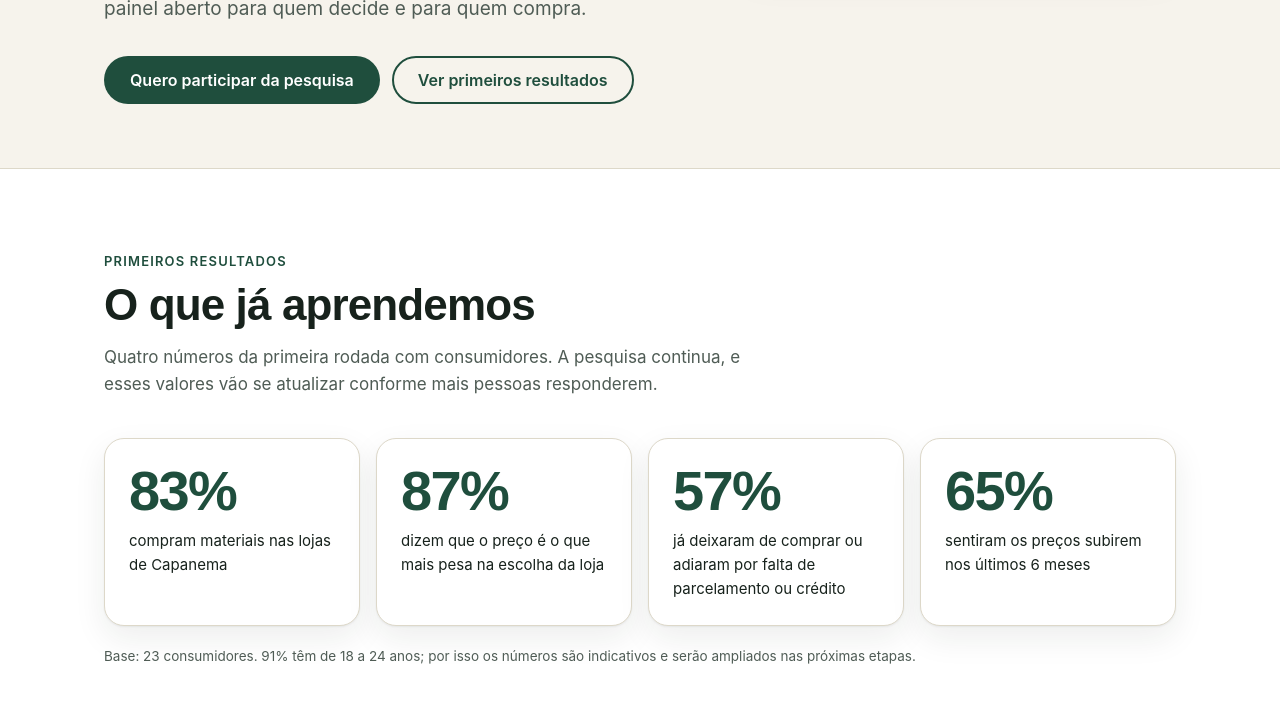
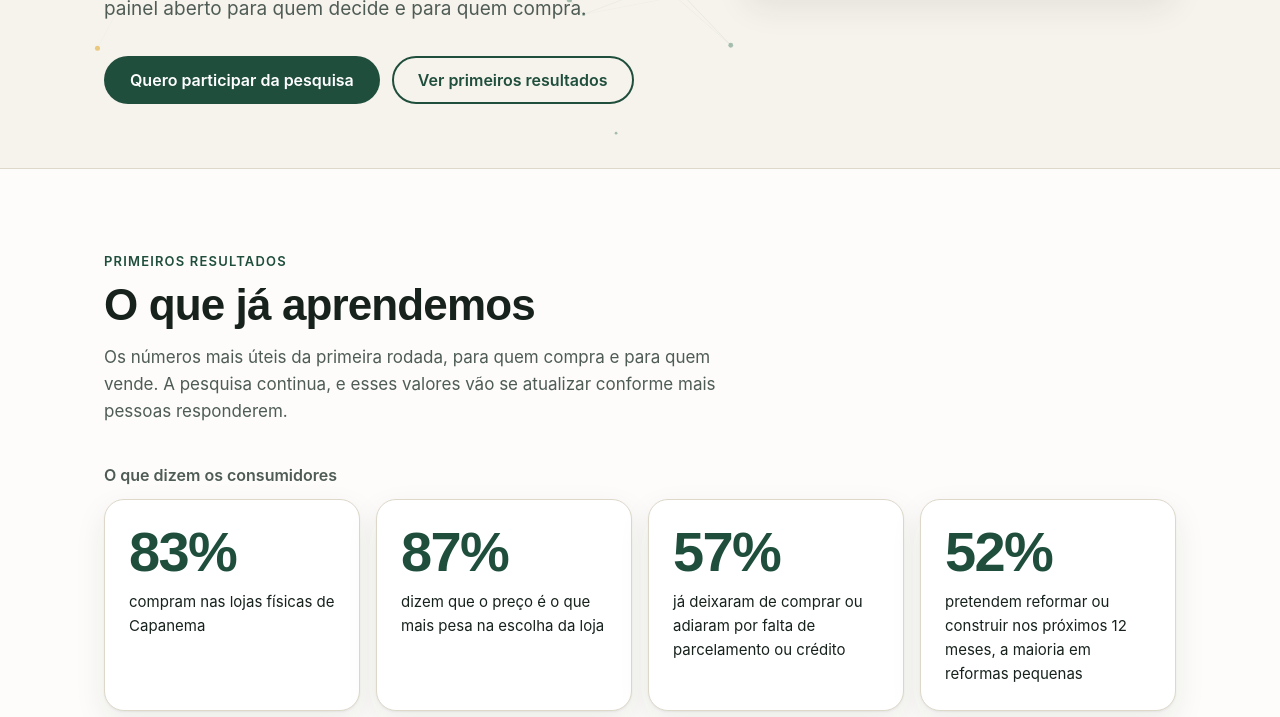
Before and after one commit to juliorockdoido/Obva-Capanema, a plain HTML site: page index.html in a window 1280 px wide. Shown: the part 656-1373 px from the top of the page. Drawn offline with Linux system fonts and the light colour scheme; a web font is replaced by a local one.

Commit message:
Add files via upload

```diff
--- a/app.js
+++ b/app.js
@@ -61,10 +61,26 @@
     document.querySelectorAll('.reveal').forEach(function(r){ r.classList.add('in'); });
     grow(); return;
   }
+  // contagem animada dos números (o texto original continua no HTML se o JS falhar)
+  var calm = window.matchMedia && window.matchMedia('(prefers-reduced-motion: reduce)').matches;
+  function count(el){
+    var txt = el.textContent, m = txt.match(/^(\d+)(.*)$/);
+    if(!m || calm){ return; }
+    var to = parseInt(m[1], 10), suf = m[2], dur = 1400, t0 = null;
+    el.textContent = '0' + suf;
+    function step(t){
+      if(t0 === null) t0 = t;
+      var k = Math.min((t - t0) / dur, 1), e = 1 - Math.pow(1 - k, 3);
+      el.textContent = Math.round(to * e) + suf;
+      if(k < 1) requestAnimationFrame(step); else el.textContent = txt;
+    }
+    requestAnimationFrame(step);
+  }
   var io = new IntersectionObserver(function(es){
     es.forEach(function(en){
       if(en.isIntersecting){
         en.target.classList.add('in');
+        en.target.querySelectorAll('.stat .n, .bar b').forEach(count);
         if(en.target.querySelector('.fill')) grow();
         io.unobserve(en.target);
       }
--- a/config.js
+++ b/config.js
@@ -5,8 +5,8 @@
    - painelUrl: aceita apenas lookerstudio.google.com ou app.powerbi.com
    ===================================================================== */
 var CONFIG = {
-  formLojista:    '',   // link do formulário do lojista
-  formConsumidor: '',   // link do formulário do consumidor
+  formLojista:'https://forms.gle/dKtMSk8yyMRhWGDXA',   // link do formulário do lojista
+  formConsumidor:'https://forms.gle/nxbdjKMJTvCFkUkb9',   // link do formulário do consumidor
   boletimUrl:     '',   // link do PDF do boletim (ex.: Google Drive, acesso "qualquer pessoa com o link")
   painelUrl:      '',   // link de incorporação do Looker Studio / Power BI (opcional)
   email:          '',   // e-mail de contato do projeto, ex.: 'obva.capanema@gmail.com'
--- a/index.html
+++ b/index.html
@@ -45,13 +45,14 @@
         </div>
       </div>
       <aside class="card peek reveal" aria-label="Amostra de resultado">
-        <h3>O que pesa na escolha da loja</h3>
+        <h3>Como o consumidor paga</h3>
         <p class="sub">Primeira etapa · consumidores · materiais de construção, armarinho e utensílios</p>
-        <div class="bar"><span>Preço</span><span class="track"><span class="fill" data-w="87"></span></span><b>87%</b></div>
-        <div class="bar"><span>Variedade</span><span class="track"><span class="fill" data-w="30"></span></span><b>30%</b></div>
-        <div class="bar"><span>Confiança</span><span class="track"><span class="fill" data-w="26"></span></span><b>26%</b></div>
-        <div class="bar"><span>Entrega</span><span class="track"><span class="fill" data-w="22"></span></span><b>22%</b></div>
-        <p class="note">Resultado preliminar de 23 respostas (24 a 27/10/2026). Indicativo, sem representar toda a população.</p>
+        <div class="bar"><span>Pix</span><span class="track"><span class="fill" data-w="61"></span></span><b>61%</b></div>
+        <div class="bar"><span>Crédito</span><span class="track"><span class="fill" data-w="52"></span></span><b>52%</b></div>
+        <div class="bar"><span>Dinheiro</span><span class="track"><span class="fill" data-w="48"></span></span><b>48%</b></div>
+        <div class="bar"><span>Débito</span><span class="track"><span class="fill" data-w="13"></span></span><b>13%</b></div>
+        <div class="bar"><span>Crediário</span><span class="track"><span class="fill" data-w="13"></span></span><b>13%</b></div>
+        <p class="note">Resultado preliminar de 23 respostas (24 a 27/10/2026); cada pessoa pôde marcar mais de uma forma. Indicativo, sem representar toda a população.</p>
       </aside>
     </div>
   </div>
@@ -61,14 +62,23 @@
     <div class="wrap">
       <div class="kicker">Primeiros resultados</div>
       <h2>O que já aprendemos</h2>
-      <p class="sect-lead">Quatro números da primeira rodada com consumidores. A pesquisa continua, e esses valores vão se atualizar conforme mais pessoas responderem.</p>
+      <p class="sect-lead">Os números mais úteis da primeira rodada, para quem compra e para quem vende. A pesquisa continua, e esses valores vão se atualizar conforme mais pessoas responderem.</p>
+      <h3 class="sub-h">O que dizem os consumidores</h3>
       <div class="stats">
-        <div class="card stat reveal"><div class="n">83%</div><p>compram materiais nas lojas de Capanema</p></div>
+        <div class="card stat reveal"><div class="n">83%</div><p>compram nas lojas físicas de Capanema</p></div>
         <div class="card stat reveal"><div class="n">87%</div><p>dizem que o preço é o que mais pesa na escolha da loja</p></div>
         <div class="card stat reveal"><div class="n">57%</div><p>já deixaram de comprar ou adiaram por falta de parcelamento ou crédito</p></div>
-        <div class="card stat reveal"><div class="n">65%</div><p>sentiram os preços subirem nos últimos 6 meses</p></div>
+        <div class="card stat reveal"><div class="n">52%</div><p>pretendem reformar ou construir nos próximos 12 meses, a maioria em reformas pequenas</p></div>
       </div>
-      <p class="fine">Base: 23 consumidores. 91% têm de 18 a 24 anos; por isso os números são indicativos e serão ampliados nas próximas etapas.</p>
+      <p class="fine">Base: 23 consumidores. 91% têm de 18 a 24 anos. Também: 65% sentiram os preços subirem nos últimos 6 meses, e o Instagram e o Facebook são o canal em que mais descobrem ofertas (70%), seguidos do WhatsApp (48%).</p>
+      <h3 class="sub-h">O que dizem os lojistas</h3>
+      <div class="stats">
+        <div class="card stat reveal"><div class="n">5 de 6</div><p>lojas apontam o custo das mercadorias como a maior dificuldade</p></div>
+        <div class="card stat reveal"><div class="n">5 de 6</div><p>dizem que o período de chuvas reduz as vendas</p></div>
+        <div class="card stat reveal"><div class="n">4 de 6</div><p>citam junho como um dos meses mais fortes do ano</p></div>
+        <div class="card stat reveal"><div class="n">5 de 6</div><p>esperam vendas melhores nos próximos 6 meses</p></div>
+      </div>
+      <p class="fine">Base: 6 lojas (construção e acabamento, armarinho e utilidades). Amostra pequena: use como pista, não como retrato de todo o comércio da cidade.</p>
       <div class="embed card reveal" id="painel" hidden><iframe data-cfg-src="painelUrl" title="Painel de dados do OBVA-Capanema" loading="lazy" allowfullscreen></iframe></div>
     </div>
   </section>
@@ -85,14 +95,14 @@
           <div class="ico"><svg viewBox="0 0 24 24" fill="none" stroke="currentColor" stroke-width="1.8" stroke-linecap="round" stroke-linejoin="round" aria-hidden="true"><path d="M3 9l1.5-5h15L21 9"/><path d="M3 9a3 3 0 0 0 6 0 3 3 0 0 0 6 0 3 3 0 0 0 6 0"/><path d="M5 12v8h14v-8"/><path d="M10 20v-5h4v5"/></svg></div>
           <h3>Sou lojista</h3>
           <p>Conte como são suas vendas, o crédito que você oferece e as épocas fortes. Em troca, você recebe os resultados do seu segmento e a Cartilha do Lojista.</p>
-          <div class="meta"><span>⏱ cerca de 6 minutos</span><span>🔒 anônimo</span></div>
+          <div class="meta"><span>⏱ cerca de 6 minutos</span></div>
           <a class="btn btn-amber" data-cfg="formLojista" data-soon="Formulário em breve">Responder como lojista →</a>
         </article>
         <article class="card pcard reveal">
           <div class="ico"><svg viewBox="0 0 24 24" fill="none" stroke="currentColor" stroke-width="1.8" stroke-linecap="round" stroke-linejoin="round" aria-hidden="true"><path d="M6 7h12l-1 13H7L6 7z"/><path d="M9 7a3 3 0 0 1 6 0"/></svg></div>
           <h3>Sou consumidor</h3>
           <p>Diga onde e como você compra, o que pesa na sua escolha e o que as lojas poderiam melhorar. Moradores e visitantes de outras cidades podem participar.</p>
-          <div class="meta"><span>⏱ cerca de 4 minutos</span><span>🔒 anônimo</span></div>
+          <div class="meta"><span>⏱ cerca de 4 minutos</span></div>
           <a class="btn btn-primary" data-cfg="formConsumidor" data-soon="Formulário em breve">Responder como consumidor →</a>
         </article>
       </div>
@@ -109,7 +119,6 @@
         <div class="card step reveal"><h3>Ouvimos</h3><p>Questionários com lojistas e consumidores, aplicados na cidade e online.</p></div>
         <div class="card step reveal"><h3>Analisamos</h3><p>Cruzamos as respostas com dados públicos, como CAGED, IBGE e Receita Federal.</p></div>
         <div class="card step reveal"><h3>Publicamos</h3><p>Boletins e painéis de dados com linguagem clara e os limites da amostra à vista.</p></div>
-        <div class="card step reveal"><h3>Devolvemos</h3><p>Cartilhas gratuitas e um workshop aberto à comunidade, previsto para fevereiro de 2027.</p></div>
       </div>
     </div>
   </section>
@@ -190,11 +199,12 @@
       <a href="privacidade.html#direitos-autorais">Direitos autorais e uso do conteúdo</a>
     </nav>
     <div class="f-contact" id="f-contact"><a id="f-email" hidden></a><br><a id="f-insta" hidden>Instagram</a></div>
-    <p class="f-copy">© 2026 OBVA-Capanema. Textos, boletins e cartilhas sob licença <a href="https://creativecommons.org/licenses/by-nc-sa/4.0/deed.pt-br" target="_blank" rel="noopener noreferrer">CC BY-NC-SA 4.0</a>. Nome e logo reservados.</p>
+    <p class="f-copy">© 2026 OBVA-Capanema. Todos os direitos reservados. Ao citar textos, boletins e cartilhas, indique a fonte: OBVA-Capanema / UFRA, campus Capanema.</p>
   </div>
 </footer>
 
 <script src="config.js"></script>
 <script src="app.js"></script>
+<script src="particles.js"></script>
 </body>
 </html>
--- /dev/null
+++ b/particles.js
@@ -0,0 +1,94 @@
+/* Partículas decorativas (canvas). Sem bibliotecas, sem rede. Respeita "reduzir movimento". */
+(function () {
+  'use strict';
+  var mq = window.matchMedia('(prefers-reduced-motion: reduce)');
+  if (mq.matches) return;
+
+  var cv = document.createElement('canvas');
+  cv.className = 'fx';
+  cv.setAttribute('aria-hidden', 'true');
+  document.body.appendChild(cv);
+  var ctx = cv.getContext('2d');
+  if (!ctx) return;
+
+  var W = 0, H = 0, dpr = 1, P = [], raf = 0, last = 0;
+  var mouse = { x: -9999, y: -9999 };
+  var col = { a: '31,78,61', b: '224,165,38' };
+  var LINK = 120, PUSH = 130;
+
+  function hexToRgb(h) {
+    h = (h || '').trim().replace('#', '');
+    if (h.length === 3) h = h[0] + h[0] + h[1] + h[1] + h[2] + h[2];
+    if (h.length !== 6) return null;
+    return parseInt(h.slice(0, 2), 16) + ',' + parseInt(h.slice(2, 4), 16) + ',' + parseInt(h.slice(4), 16);
+  }
+  function readColors() {
+    var s = getComputedStyle(document.documentElement);
+    col.a = hexToRgb(s.getPropertyValue('--green-2')) || col.a;
+    col.b = hexToRgb(s.getPropertyValue('--amber')) || col.b;
+  }
+
+  function size() {
+    dpr = Math.min(window.devicePixelRatio || 1, 2);
+    W = window.innerWidth; H = window.innerHeight;
+    cv.width = W * dpr; cv.height = H * dpr;
+    ctx.setTransform(dpr, 0, 0, dpr, 0, 0);
+    var n = Math.round(Math.min(W < 700 ? 28 : 64, (W * H) / 22000));
+    while (P.length < n) P.push(make());
+    P.length = n;
+  }
+  function make() {
+    var amber = Math.random() < 0.22;
+    return {
+      x: Math.random() * W, y: Math.random() * H,
+      vx: (Math.random() - 0.5) * 0.28, vy: (Math.random() - 0.5) * 0.28,
+      r: 1.2 + Math.random() * 1.8, c: amber ? 'b' : 'a'
+    };
+  }
+
+  function frame(t) {
+    raf = requestAnimationFrame(frame);
+    var dt = Math.min((t - last) / 16.7 || 1, 3); last = t;
+    ctx.clearRect(0, 0, W, H);
+    var i, j, p, q, dx, dy, d, f;
+    for (i = 0; i < P.length; i++) {
+      p = P[i];
+      dx = p.x - mouse.x; dy = p.y - mouse.y; d = Math.sqrt(dx * dx + dy * dy);
+      if (d < PUSH && d > 0.1) { f = (1 - d / PUSH) * 0.05; p.vx += (dx / d) * f; p.vy += (dy / d) * f; }
+      p.vx *= 0.995; p.vy *= 0.995;
+      var sp = Math.abs(p.vx) + Math.abs(p.vy);
+      if (sp < 0.12) { p.vx += (Math.random() - 0.5) * 0.02; p.vy += (Math.random() - 0.5) * 0.02; }
+      p.x += p.vx * dt; p.y += p.vy * dt;
+      if (p.x < -10) p.x = W + 10; else if (p.x > W + 10) p.x = -10;
+      if (p.y < -10) p.y = H + 10; else if (p.y > H + 10) p.y = -10;
+    }
+    for (i = 0; i < P.length; i++) {
+      p = P[i];
+      for (j = i + 1; j < P.length; j++) {
+        q = P[j]; dx = p.x - q.x; dy = p.y - q.y; d = dx * dx + dy * dy;
+        if (d < LINK * LINK) {
+          ctx.strokeStyle = 'rgba(' + col.a + ',' + (0.16 * (1 - Math.sqrt(d) / LINK)).toFixed(3) + ')';
+          ctx.lineWidth = 1;
+          ctx.beginPath(); ctx.moveTo(p.x, p.y); ctx.lineTo(q.x, q.y); ctx.stroke();
+        }
+      }
+      ctx.fillStyle = 'rgba(' + col[p.c] + ',' + (p.c === 'b' ? 0.55 : 0.4) + ')';
+      ctx.beginPath(); ctx.arc(p.x, p.y, p.r, 0, 6.2832); ctx.fill();
+    }
+  }
+
+  function start() { if (!raf) { last = performance.now(); raf = requestAnimationFrame(frame); } }
+  function stop() { if (raf) { cancelAnimationFrame(raf); raf = 0; } }
+
+  readColors(); size(); start();
+  var rt;
+  window.addEventListener('resize', function () { clearTimeout(rt); rt = setTimeout(size, 150); });
+  window.addEventListener('pointermove', function (e) { mouse.x = e.clientX; mouse.y = e.clientY; }, { passive: true });
+  window.addEventListener('pointerleave', function () { mouse.x = mouse.y = -9999; });
+  document.addEventListener('visibilitychange', function () { document.hidden ? stop() : start(); });
+  var dm = window.matchMedia('(prefers-color-scheme: dark)');
+  if (dm.addEventListener) dm.addEventListener('change', readColors);
+  mq.addEventListener && mq.addEventListener('change', function () {
+    if (mq.matches) { stop(); cv.remove(); }
+  });
+})();
--- a/style.css
+++ b/style.css
@@ -65,7 +65,7 @@ h1 em{font-style:normal;color:var(--green);text-decoration:underline;text-decora
 
 /* SECTIONS */
 section{padding:84px 0}
-.alt{background:var(--surface);border-block:1px solid var(--line)}
+.alt{background:color-mix(in srgb,var(--surface) 72%,transparent);border-block:1px solid var(--line)}
 .kicker{font:600 13px 'Inter',sans-serif;letter-spacing:.09em;text-transform:uppercase;color:var(--green);margin-bottom:12px}
 h2{font-size:clamp(30px,4vw,44px)}
 .sect-lead{color:var(--muted);max-width:640px;margin:14px 0 40px}
@@ -96,8 +96,7 @@ h2{font-size:clamp(30px,4vw,44px)}
 @media (prefers-color-scheme:dark){.feature{background:#1F4E3D;color:#fff}.feature p,.feature .meta{color:#D5E6DB}.feature .ico{color:#fff}}
 
 /* STEPS */
-.steps{display:grid;grid-template-columns:repeat(4,1fr);gap:16px;counter-reset:s}
-@media (max-width:900px){.steps{grid-template-columns:repeat(2,1fr)}}
+.steps{display:grid;grid-template-columns:repeat(3,1fr);gap:16px;counter-reset:s}
 @media (max-width:520px){.steps{grid-template-columns:1fr}}
 .step{padding:24px;position:relative}
 .step::before{counter-increment:s;content:counter(s);display:grid;place-items:center;width:36px;height:36px;border-radius:50%;background:var(--amber);color:#17221C;font:700 16px 'Space Grotesk',sans-serif;margin-bottom:16px}
@@ -119,6 +118,7 @@ h2{font-size:clamp(30px,4vw,44px)}
 /* ABOUT */
 .about{display:grid;grid-template-columns:1fr 1fr;gap:48px;align-items:start}
 @media (max-width:860px){.about{grid-template-columns:1fr;gap:28px}}
+.about h2{margin-bottom:22px}
 .about p{color:var(--muted);margin:0 0 16px}
 .chips{display:flex;flex-wrap:wrap;gap:10px;margin-top:6px}
 .chip{padding:8px 14px;border-radius:999px;border:1px solid var(--line);background:var(--surface);font-size:14px;font-weight:500}
@@ -176,3 +176,8 @@ noscript .fine{background:var(--green-soft);padding:12px 16px;border-radius:12px
 .doc .box{background:var(--green-soft);border:1px solid var(--line);border-radius:16px;padding:18px 22px;margin:22px 0}
 .doc a{color:var(--green);text-underline-offset:3px}
 .back{display:inline-flex;align-items:center;gap:8px;text-decoration:none;font-weight:600;color:var(--green);margin-bottom:28px}
+
+.fx{position:fixed;inset:0;width:100%;height:100%;pointer-events:none;z-index:0}
+main,footer{position:relative;z-index:1}
+@media print{.fx{display:none}}
+.sub-h{font:600 16px 'Inter',sans-serif;color:var(--muted);margin:34px 0 14px;letter-spacing:0}
```
Also changed, not shown: privacidade.html (+1 -1 lines), 2 other files.
